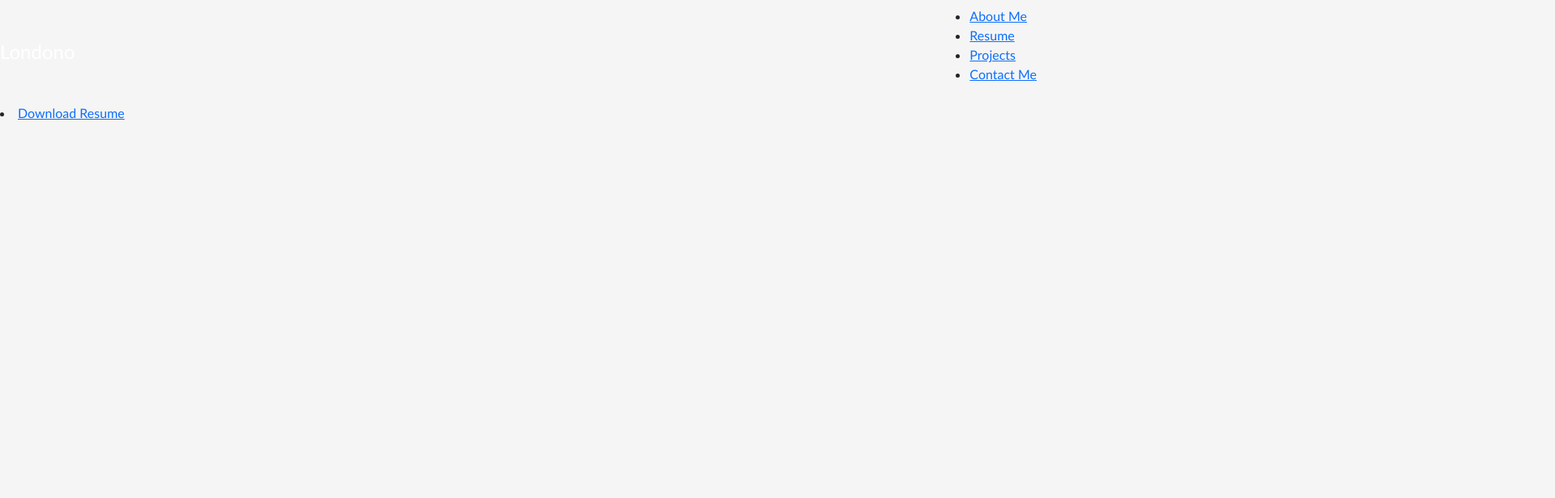
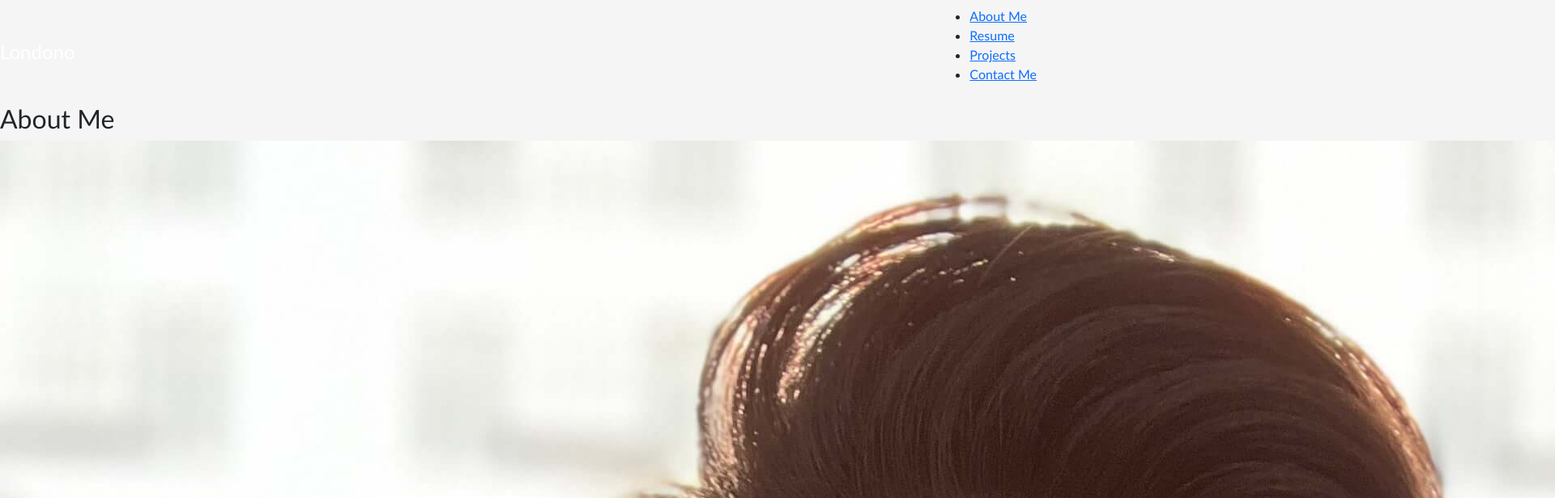
Before and after one commit to Guapguap/react-portfolio, a React (Create React App) app: page / in a window 1280 px wide. Shown: the top 616 px of the page at 81% size, 1920 px wide, since content can reach past the window. Built offline with nearby package versions, Linux system fonts and the light colour scheme; the HTML template or start-up script is replaced by a standard one.

Commit message:
Create assets/img directory to hold resume.pdf and pfp for aboutme. Modify portfolio to import about component. Modify resume component to successfully download resume.

```diff
--- /dev/null
+++ b/src/components/About.js
@@ -0,0 +1,17 @@
+import React from 'react';
+
+export default function About() {
+    return(
+        <section className="about-me-container">
+        <section id="about-me" className="about-me">
+            <h2>About Me</h2>
+
+            <img src="../../assets/images/pfp.JPG" alt="Picture of coder"/>
+
+            <p>
+                My name is Alberto Londono and I have started my jounrey in coding. I am still exploring the many path careers within coding but Software Engineer appeals to me the most at the moment. I enjoy refining my skills on mini projects and seeing what else I can learn from it. Aside from my professional side, I enjoy anime, cooking for loved ones, and riding my skateboard.
+            </p>
+        </section>
+    </section>
+    )
+}
--- a/src/components/Portfolio.js
+++ b/src/components/Portfolio.js
@@ -1,11 +1,13 @@
 import React from 'react';
 import Header from './Header';
 import Resume from './Resume';
+import About from './About';
 
 export default function Portfolio() {
     return(
         <div>
         <Header/>
+        <About/>
         <Resume/>
         </div>
     )
--- a/src/components/Resume.js
+++ b/src/components/Resume.js
@@ -4,7 +4,7 @@ export default function Resume() {
   return (
     <div>
       <li>
-        <a href="../../public/assets/Londono_Resume.pdf" download>
+        <a href="../../assets/Londono_Resume.pdf" download>
           Download Resume
         </a>
       </li>
```
Also changed, not shown: public/assets/images/pfp.JPG (added).
